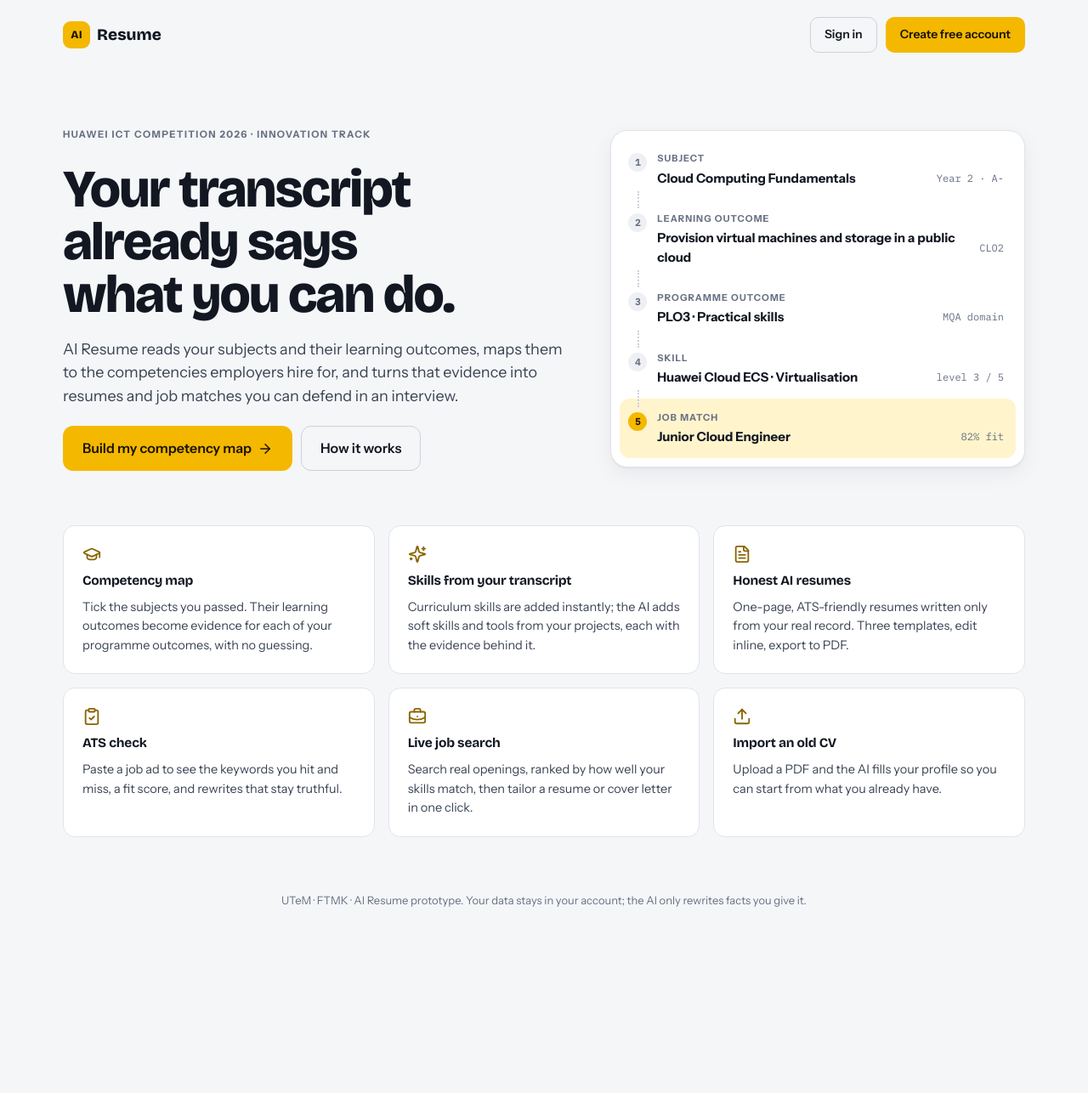
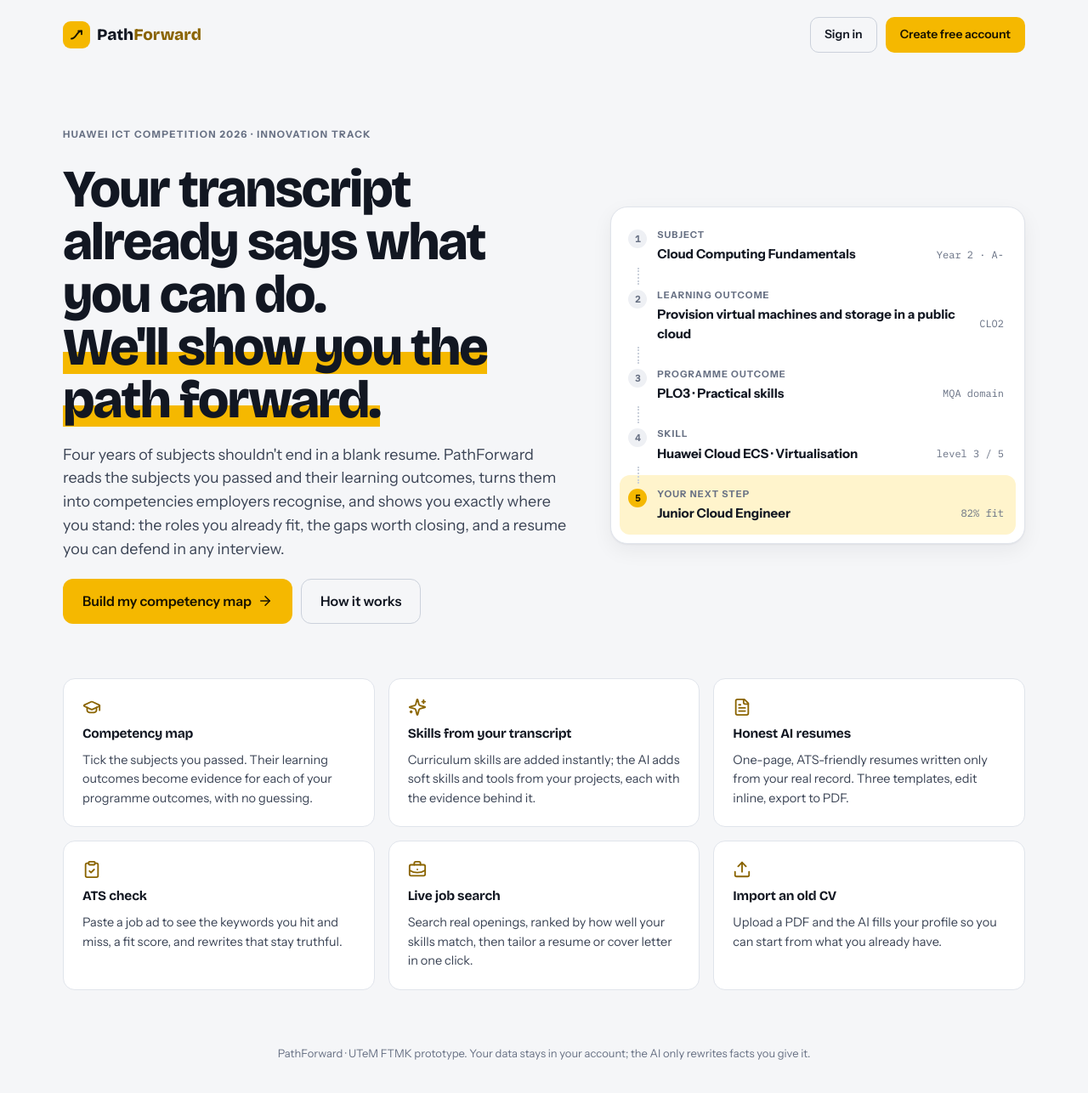
Before and after one commit to yashhgill/airesume-huawei-ict, a React (Vite) app in the folder web/: page / in a window 1280 px wide. Shown: the top 1286 px of the page at 85% size. Before the commit the page ends 1109 px from the top, so only its background shows below. Built offline with nearby package versions, Linux system fonts and the light colour scheme.

Commit message:
Rebrand to PathForward: new hero and brand

```diff
--- a/web/src/pages/Auth.tsx
+++ b/web/src/pages/Auth.tsx
@@ -25,7 +25,7 @@
   return (
     <div className="auth">
       <form className="auth__card" onSubmit={submit}>
-        <Link to="/" className="brand"><span className="brand__mark">AI</span><span>Resume</span></Link>
+        <Link to="/" className="brand"><span className="brand__mark" aria-hidden><svg viewBox="0 0 24 24" width="18" height="18" fill="none" stroke="currentColor" strokeWidth="2.6" strokeLinecap="round" strokeLinejoin="round"><path d="M4 18c4 0 6-3 8-6s4-6 8-6" /><path d="M15 6h5v5" /></svg></span><span>Path<b className="brand__accent">Forward</b></span></Link>
         <h1>{mode === 'login' ? 'Welcome back' : 'Create your account'}</h1>
         <p className="muted">{mode === 'login' ? 'Sign in to your competency map and resumes.' : 'It takes two minutes to map your subjects to skills.'}</p>
         {mode === 'register' && <Field label="Full name"><input value={name} onChange={e => setName(e.target.value)} autoComplete="name" required /></Field>}
--- a/web/src/pages/Landing.tsx
+++ b/web/src/pages/Landing.tsx
@@ -7,7 +7,7 @@
   { k: 'Learning outcome', v: 'Provision virtual machines and storage in a public cloud', n: 'CLO2' },
   { k: 'Programme outcome', v: 'PLO3 · Practical skills', n: 'MQA domain' },
   { k: 'Skill', v: 'Huawei Cloud ECS · Virtualisation', n: 'level 3 / 5' },
-  { k: 'Job match', v: 'Junior Cloud Engineer', n: '82% fit' },
+  { k: 'Your next step', v: 'Junior Cloud Engineer', n: '82% fit' },
 ];
 
 const FEATURES = [
@@ -24,7 +24,7 @@
   return (
     <div className="landing">
       <header className="landing__nav">
-        <Link to="/" className="brand"><span className="brand__mark">AI</span><span>Resume</span></Link>
+        <Link to="/" className="brand"><span className="brand__mark" aria-hidden><svg viewBox="0 0 24 24" width="18" height="18" fill="none" stroke="currentColor" strokeWidth="2.6" strokeLinecap="round" strokeLinejoin="round"><path d="M4 18c4 0 6-3 8-6s4-6 8-6" /><path d="M15 6h5v5" /></svg></span><span>Path<b className="brand__accent">Forward</b></span></Link>
         <div className="row">
           {user ? <Link className="btn btn--primary" to="/app">Open dashboard <ArrowRight size={16} /></Link> : <>
             <Link className="btn btn--ghost" to="/login">Sign in</Link>
@@ -36,8 +36,8 @@
       <section className="hero">
         <div className="hero__copy">
           <p className="eyebrow">Huawei ICT Competition 2026 · Innovation Track</p>
-          <h1>Your transcript already says what you can do.</h1>
-          <p className="hero__lead">AI Resume reads your subjects and their learning outcomes, maps them to the competencies employers hire for, and turns that evidence into resumes and job matches you can defend in an interview.</p>
+          <h1>Your transcript already says what you can do. <span className="hero__accent">We'll show you the path forward.</span></h1>
+          <p className="hero__lead">Four years of subjects shouldn't end in a blank resume. PathForward reads the subjects you passed and their learning outcomes, turns them into competencies employers recognise, and shows you exactly where you stand: the roles you already fit, the gaps worth closing, and a resume you can defend in any interview.</p>
           <div className="row">
             <Link className="btn btn--primary btn--lg" to={user ? '/app' : '/register'}>Build my competency map <ArrowRight size={18} /></Link>
             <a className="btn btn--ghost btn--lg" href="#how">How it works</a>
@@ -65,7 +65,7 @@
       </section>
 
 
-      <footer className="landing__foot">UTeM · FTMK · AI Resume prototype. Your data stays in your account; the AI only rewrites facts you give it.</footer>
+      <footer className="landing__foot">PathForward · UTeM FTMK prototype. Your data stays in your account; the AI only rewrites facts you give it.</footer>
     </div>
   );
 }
```
